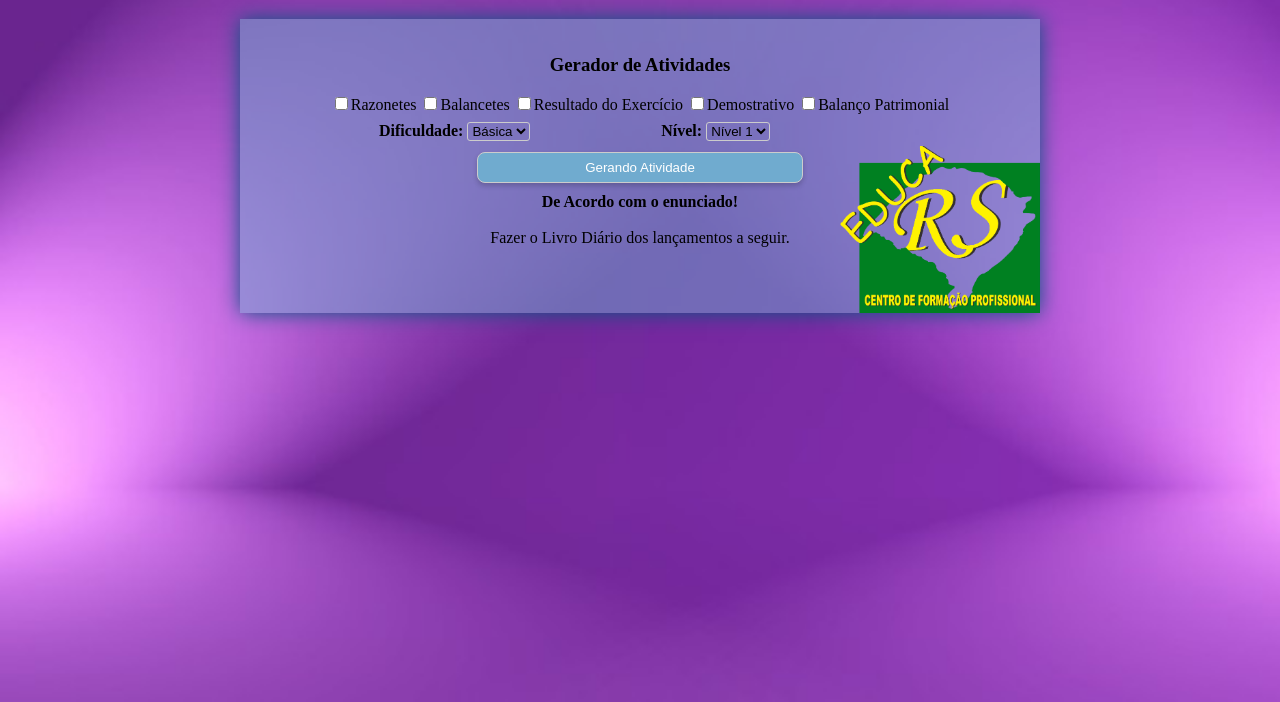
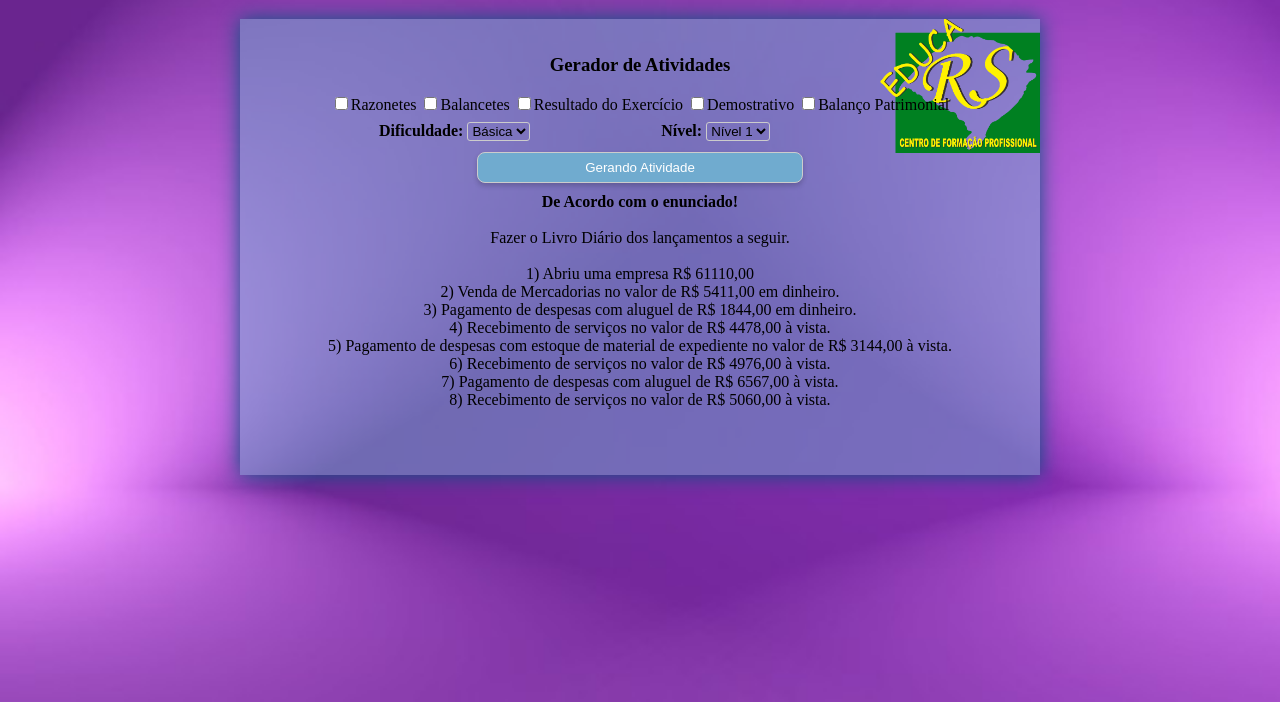
Before and after one commit to EscolaEducaRS/app-livro-contabil, a plain HTML site: page index.html in a window 1280 px wide. Both pictures are taken after a click on the input "Gerando Atividade". Shown: the part 98-800 px from the top of the page. Drawn offline with Linux system fonts and the light colour scheme.

Commit message:
Add files via upload

```diff
--- a/main.js
+++ b/main.js
@@ -1,18 +1,76 @@
 'use strict'
 
-let enunciado = document.getElementById('enunciadoId')
+const numeroRandon = (min, max) => {
+    min = Math.ceil(min);
+    max = Math.floor(max);
+    return Math.floor(Math.random() * (max - min + 1)) + min;
+}
+
+const valorRandon = (min, max) => {
+    min = Math.ceil(min);
+    max = Math.floor(max);
+    let a = Math.floor(Math.random() * (max - min + 1)) + min;
+    return 'R$ ' + a
+}
+
+
+function gerandoAtivi() {
+    let enunciado = document.getElementById('enunciadoId')
+    let parte1 = 'Abriu uma empresa ' + valorRandon(40000,69999) + ',00'
+    let parte2_1 = {
+        2: 'Venda de Mercadorias  no valor de ',
+        3: 'Recebimento de Receita no valor de ',
+        1: 'Recebimento de serviços no valor de '
+    }
+    let parte2_2 = {
+        3: 'Compra de Mercadorias no valor de ',
+        4: 'Pagamento de salário no valor de ',
+        5: 'Compra de um Veículo de ',
+        6: 'Pagamento de despesas com aluguel de ',
+        7: 'Abertura de conta corrente no valor de ',
+        2: 'Pagamento de despesas com estoque de material de expediente no valor de ',
+        1: 'Pagamento de despesas com impostos no valor de '
+    }
+    let parte2_3 = {
+        1: ' em dinheiro.',
+        2: ' à vista.',
+        3: ' à prazo.',
+        4: ' em cheque.'
+    }
+
+    let parte3 = ''
+    let nivel = 9
+
+
+    parte1 = '1) ' + parte1
+
+
+    enunciado.innerHTML = `
+    <br>Fazer o Livro Diário dos lançamentos a seguir. <br><br>
+    ${parte1} <br> ${parte3}         `
+
+
+    for (let a = 2; a < nivel; a++) {
+        if (a % 2 == 0) {
+
+            let b = a + ') ' + parte2_1[numeroRandon(1,3)]
+
+            enunciado.innerHTML += `${b}${valorRandon(1000,9000)},00 ${parte2_3[numeroRandon(1,4)]}<br>`
+
+            // console.log(b);
+        }
+
+        if (a % 2 != 0) {
+            let c = a + ') ' + parte2_2[numeroRandon(1,7)]
+            enunciado.innerHTML += `${c}${valorRandon(1000,9000)},00 ${parte2_3[numeroRandon(1,4)]}<br>`
+            // console.log(c);
+        }
 
 
 
+    }
 
 
-function gerandoAtivi(){
-    enunciado.innerHTML = `
-    <br>Fazer o Livro Diário dos lançamentos a seguir.
-
-    `
     //${razonetes} ${balancete} ${resultado} ${demostrativo} ${balançoPatrimonial}
 
-
-
 }
--- a/style.css
+++ b/style.css
@@ -23,10 +23,10 @@
         width: 60%;
         background-color: #70abcf;
         box-shadow: 0 0 20px 0 #095484;
-        background: #70abcf80 url(./img/logo.png) no-repeat right bottom;
+        background: #70abcf80 url(./img/logo.png) no-repeat right top;
         background-size: cover;
         background-size: contain;
-        background-size: 25%;
+        background-size: 20%;
         padding: 1em;
     }
 
```
